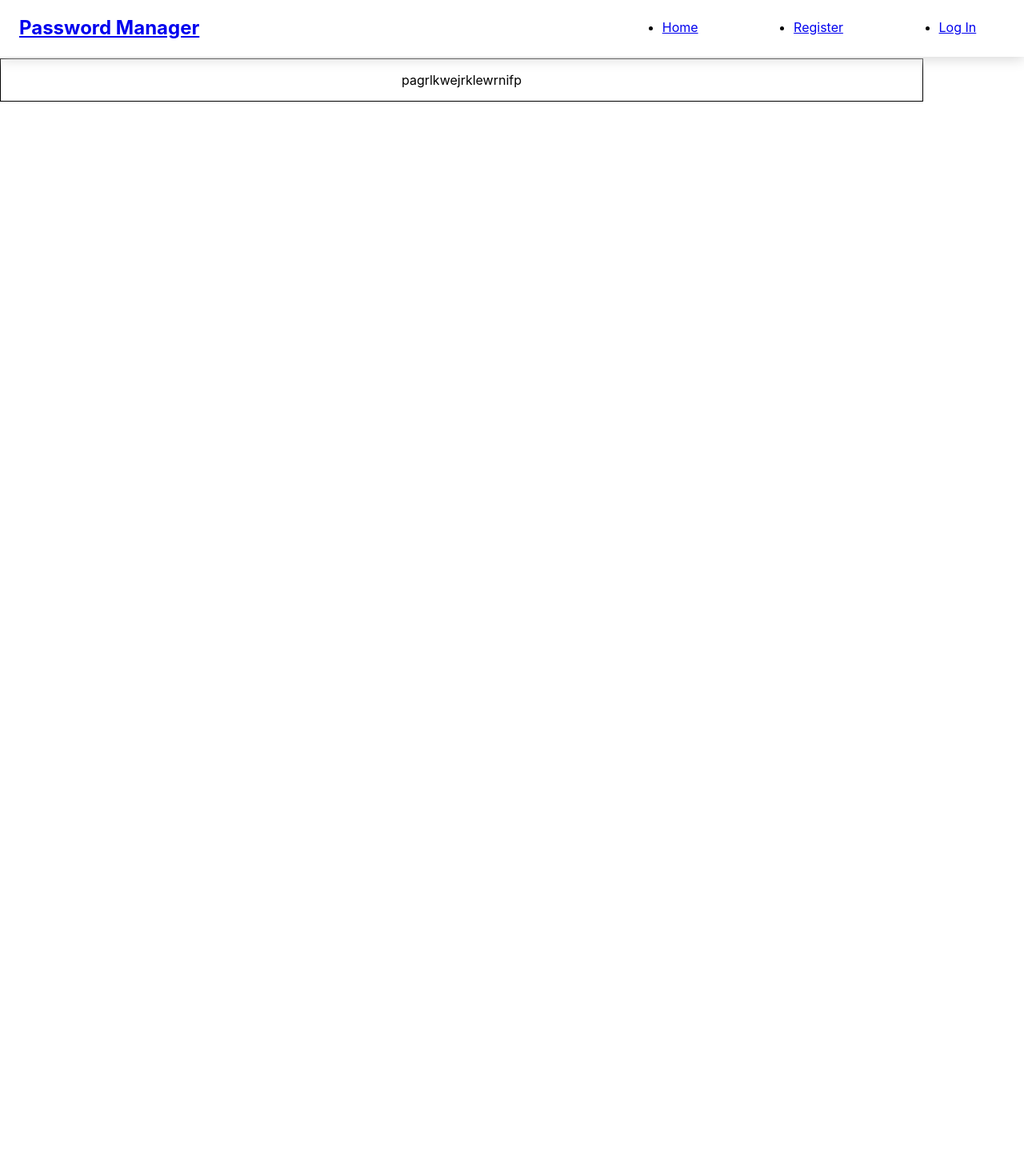
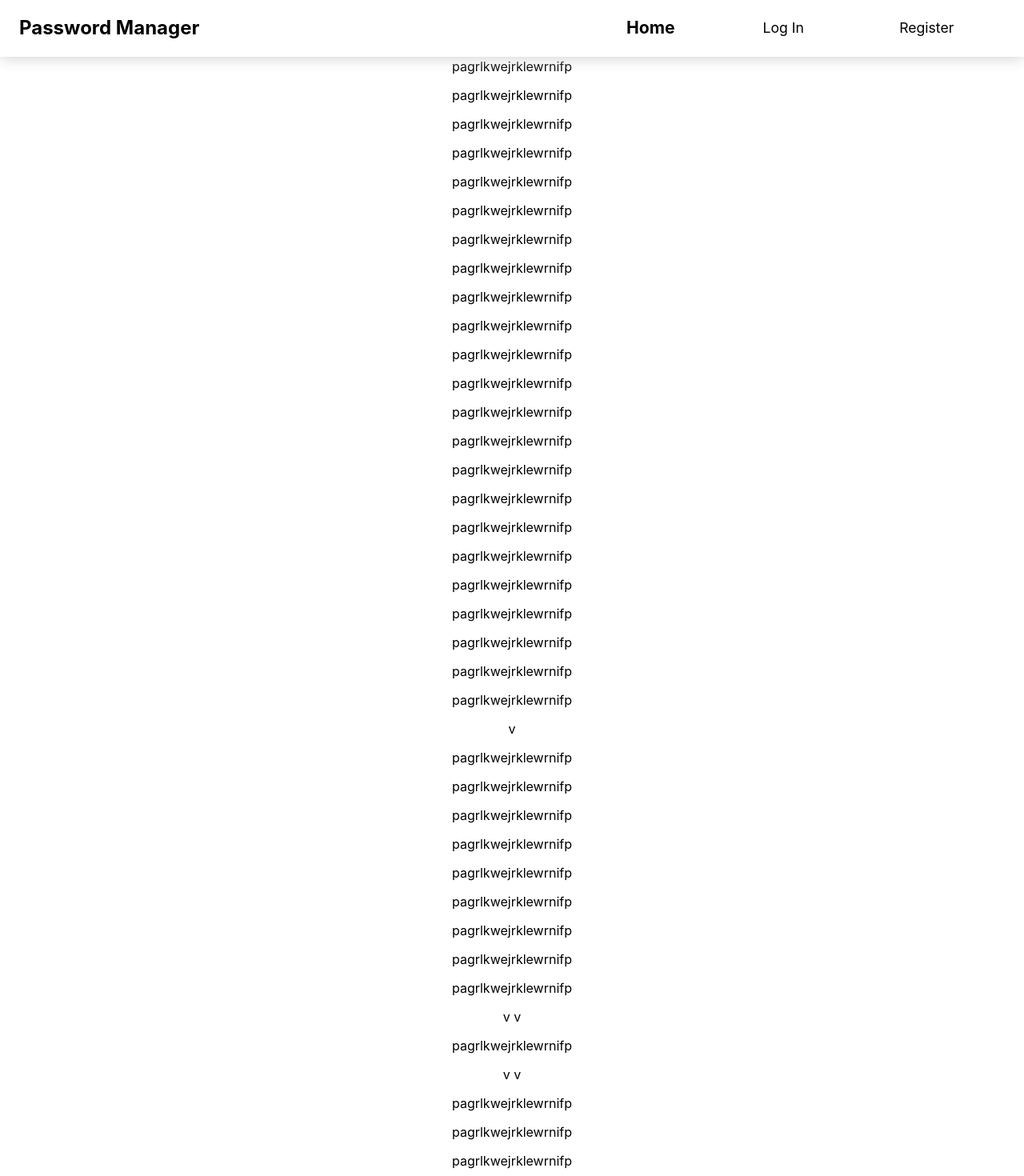
Before and after one commit to jasoncarcamo/password-manager-client, a React (Create React App) app: page / in a window 1280 px wide. Shown: the top 1470 px of the page at 80% size. Before the commit the page ends 800 px from the top, so only its background shows below. Built offline with nearby package versions, Linux system fonts and the light colour scheme.

Commit message:
Added style to the nav bar

```diff
--- a/src/components/Header/Header.css
+++ b/src/components/Header/Header.css
@@ -27,6 +27,11 @@
 
 }
 
+.Link{
+    text-decoration: none;
+    color: black;
+}
+
 #nav-links{
     display: flex;
     justify-content: space-evenly;
@@ -35,8 +40,16 @@
 }
 
 #nav-links li{
+    font-size: 1.1em;
+    width: 8em;
     padding: 0;
     margin: auto;
+}
+
+#nav-links *{
+    list-style: none;
+    text-decoration: none;
+    color: black;
 }
 
 @media screen and (max-width: 770px){
@@ -50,7 +63,8 @@
     }
 
     #main-header{
-        position: absolute;
+        top: 0;
+        left: 0;
         z-index: 1;
     }
 
@@ -63,8 +77,8 @@
     #nav-links{
         display: none;
         position: absolute;
-        top: -.1em;
-        left: -.1em;
+        top: 0;
+        left: 0;
         flex-direction: column;
         width: 101vw;
         height: 100vh;
@@ -73,6 +87,10 @@
         background-color: white;
     }
 
+    #nav-links li{
+        text-align: center;
+    }
+
     .display-nav{
         display: flex !important;
     }
--- a/src/components/Header/Header.js
+++ b/src/components/Header/Header.js
@@ -30,13 +30,16 @@ export default class Header extends React.Component{
                 <>
 
                     <li>
-                        <NavLink to="/user" onClick={this.handleMobileNav}>My accounts</NavLink>
+                        <NavLink
+                            to="/user" onClick={this.handleMobileNav}
+                            activeStyle={{fontWeight: "bold", fontSize: "1.2em"}}>My accounts</NavLink>
                     </li>
 
                     <li>
                         <Link
+
                             to="/"
-                            onClick={this.handleSignOff} onClick={this.handleMobileNav}>Sign off</Link>
+                            onClick={this.handleSignOff} >Sign off</Link>
                     </li>
 
                 </>
@@ -45,19 +48,28 @@ export default class Header extends React.Component{
 
         return (
             <>
+
                 <li>
-                    <NavLink to="/register" onClick={this.handleMobileNav}>Register</NavLink>
+                    <NavLink
+                        to="/login"
+                        onClick={this.handleMobileNav}
+                        activeStyle={{fontWeight: "bold", fontSize: "1.2em"}}>Log In</NavLink>
                 </li>
 
                 <li>
-                    <NavLink to="/login" onClick={this.handleMobileNav}>Log In</NavLink>
+                    <NavLink
+                        to="/register"
+                        onClick={this.handleMobileNav}
+                        activeStyle={{fontWeight: "bold", fontSize: "1.2em"}}>Register</NavLink>
                 </li>
+
             </>
         );
     };
 
     handleSignOff = ()=> {
         TokenService.deleteToken();
+        this.handleMobileNav();
         this.props.history.push("/");
     };
 
@@ -73,12 +85,16 @@ export default class Header extends React.Component{
                     </button>
 
                     <h2>
-                        <Link to="/">Password Manager</Link>
+                        <Link className="Link" to="/">Password Manager</Link>
                     </h2>
 
                     <ul id="nav-links">
                         <li>
-                            <NavLink to="/" onClick={this.handleMobileNav}>Home</NavLink>
+                            <NavLink
+                            exact
+                            to="/"
+                            onClick={this.handleMobileNav}
+                            activeStyle={{fontWeight: "bold", fontSize: "1.2em"}}>Home</NavLink>
                         </li>
 
                         {this.hasToken()}
--- a/src/components/LandingPage/LandingPage.css
+++ b/src/components/LandingPage/LandingPage.css
@@ -1,7 +1,6 @@
 #landing-page{
     text-align: center;
-    border: 1px solid black;
-    width: 90%;
+    width: 100%;
     height: auto;
     text-align: center;
 }
--- a/src/components/LandingPage/LandingPage.js
+++ b/src/components/LandingPage/LandingPage.js
@@ -6,6 +6,53 @@ export default class extends React.Component{
         return (
             <section id="landing-page">
                 <p>pagrlkwejrklewrnifp</p>
+                <p>pagrlkwejrklewrnifp</p>
+                <p>pagrlkwejrklewrnifp</p>
+                <p>pagrlkwejrklewrnifp</p>
+                <p>pagrlkwejrklewrnifp</p>
+                <p>pagrlkwejrklewrnifp</p>
+                <p>pagrlkwejrklewrnifp</p>
+                <p>pagrlkwejrklewrnifp</p>
+                <p>pagrlkwejrklewrnifp</p>
+                <p>pagrlkwejrklewrnifp</p>
+                <p>pagrlkwejrklewrnifp</p>
+                <p>pagrlkwejrklewrnifp</p>
+                <p>pagrlkwejrklewrnifp</p>
+                <p>pagrlkwejrklewrnifp</p>
+                <p>pagrlkwejrklewrnifp</p>
+                <p>pagrlkwejrklewrnifp</p>
+                <p>pagrlkwejrklewrnifp</p>
+                <p>pagrlkwejrklewrnifp</p>
+                <p>pagrlkwejrklewrnifp</p>
+                <p>pagrlkwejrklewrnifp</p>
+                <p>pagrlkwejrklewrnifp</p>
+                <p>pagrlkwejrklewrnifp</p>
+                <p>pagrlkwejrklewrnifp</p>
+                v
+                <p>pagrlkwejrklewrnifp</p><p>pagrlkwejrklewrnifp</p>
+                <p>pagrlkwejrklewrnifp</p>
+                <p>pagrlkwejrklewrnifp</p>
+                <p>pagrlkwejrklewrnifp</p>
+                <p>pagrlkwejrklewrnifp</p>
+                <p>pagrlkwejrklewrnifp</p>
+                <p>pagrlkwejrklewrnifp</p>
+                <p>pagrlkwejrklewrnifp</p>
+                v
+                v
+                <p>pagrlkwejrklewrnifp</p>
+                v
+                v
+                <p>pagrlkwejrklewrnifp</p><p>pagrlkwejrklewrnifp</p><p>pagrlkwejrklewrnifp</p><p>pagrlkwejrklewrnifp</p><p>pagrlkwejrklewrnifp</p><p>pagrlkwejrklewrnifp</p><p>pagrlkwejrklewrnifp</p><p>pagrlkwejrklewrnifp</p><p>pagrlkwejrklewrnifp</p><p>pagrlkwejrklewrnifp</p><p>pagrlkwejrklewrnifp</p>
+                <p>pagrlkwejrklewrnifp</p>
+                <p>pagrlkwejrklewrnifp</p>
+                <p>pagrlkwejrklewrnifp</p>
+                <p>pagrlkwejrklewrnifp</p>
+                <p>pagrlkwejrklewrnifp</p>
+                <p>pagrlkwejrklewrnifp</p>
+                <p>pagrlkwejrklewrnifp</p>
+                <p>pagrlkwejrklewrnifp</p>
+                <p>pagrlkwejrklewrnifp</p>
+                <p>pagrlkwejrklewrnifp</p>
             </section>
         );
     };
```
